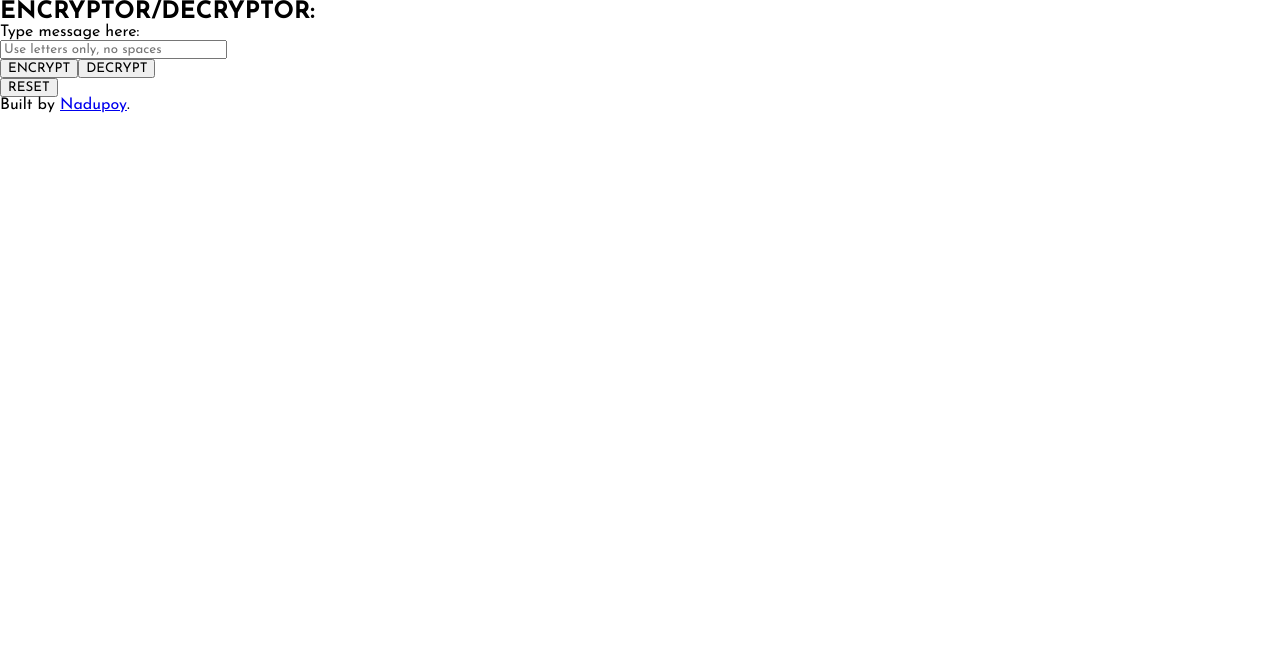
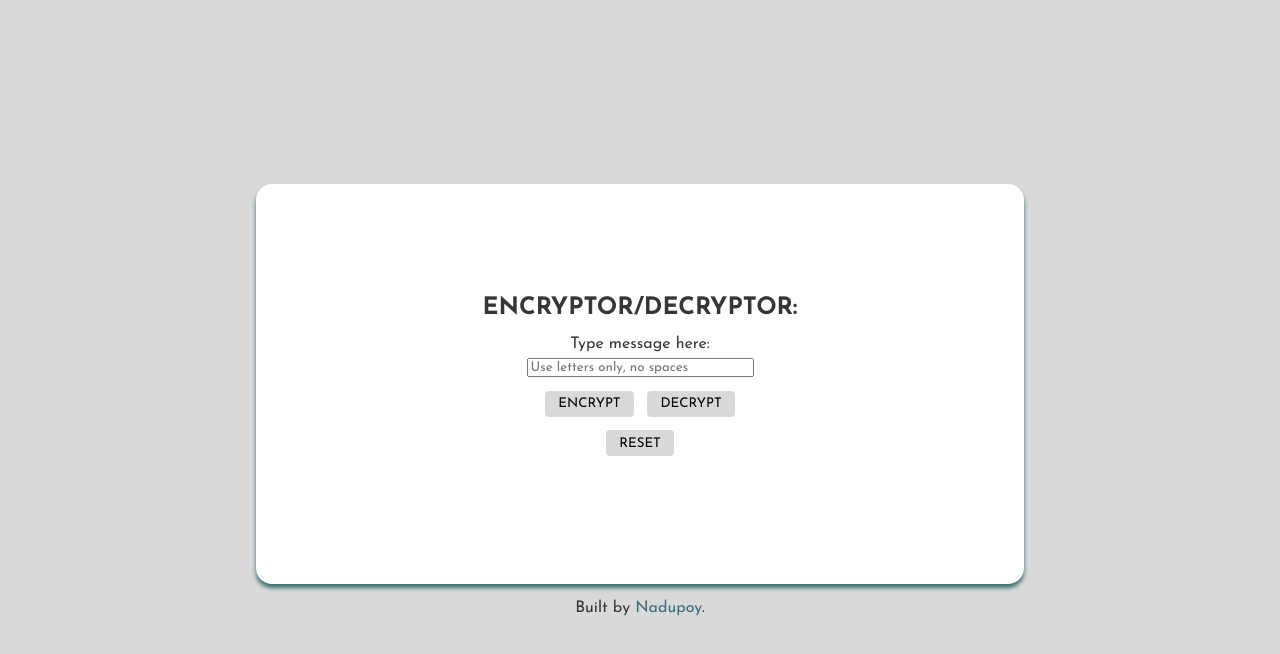
Before and after one commit to nadupoy/File-Encryption-and-Decryption, a website built with Vite: page index.html in a window 1280 px wide. Built offline with nearby package versions, Linux system fonts and the light colour scheme.

Commit message:
Initial styling.

```diff
--- a/style.css
+++ b/style.css
@@ -1,5 +1,83 @@
+:root {
+    --background-body: hsl(0, 0%, 85%);
+    --background-app: hsl(0, 0%, 100%);
+    --font-color: hsl(0, 0%, 21%);
+    --accent-color: hsl(183, 31%, 34%);
+}
+
 * {
     margin: 0;
     box-sizing: border-box;
     font-family: 'Josefin Sans', sans-serif;
 }
+
+body {
+    background-color: var(--background-body);
+    height: 100vh;
+    display: flex;
+    flex-direction: column;
+    align-items: center;
+    justify-content: center;
+    color: var(--font-color);
+}
+
+main {
+    background-color: var(--background-app);
+    width: 60vw;
+    height: 50vh;
+    display: flex;
+    flex-direction: column;
+    justify-content: center;
+    align-items: center;
+    text-align: center;
+    border-radius: 16px;
+    box-shadow: 0px 4px 4px 0px var(--accent-color);
+}
+
+form {
+    margin-top: 1em;
+    margin-bottom: 1em;
+}
+
+input[type=text] {
+    margin-top: 0.5em;
+    margin-bottom: 1em;
+}
+
+input[type=submit] {
+    margin-bottom: 1em;
+    margin-left: 0.5em;
+    margin-right: 0.5em;
+}
+
+input[type=submit], input[type=reset] {
+    background-color: var(--background-body);
+    border: none;
+    padding: 0.5em 1em;
+    border-radius: 4px;
+}
+
+input[type=submit]:hover, input[type=reset]:hover {
+    cursor: pointer;
+    background-color: var(--accent-color);
+    color: var(--background-app);
+}
+
+footer {
+    margin-top: 1em;
+}
+
+a {
+    color: var(--accent-color);
+    text-decoration: none;
+}
+
+footer a:hover {
+    color: var(--font-color);
+    cursor: pointer;
+}
+
+a:visited {
+    color: var(--accent-color);
+    text-decoration: none;
+}
```
